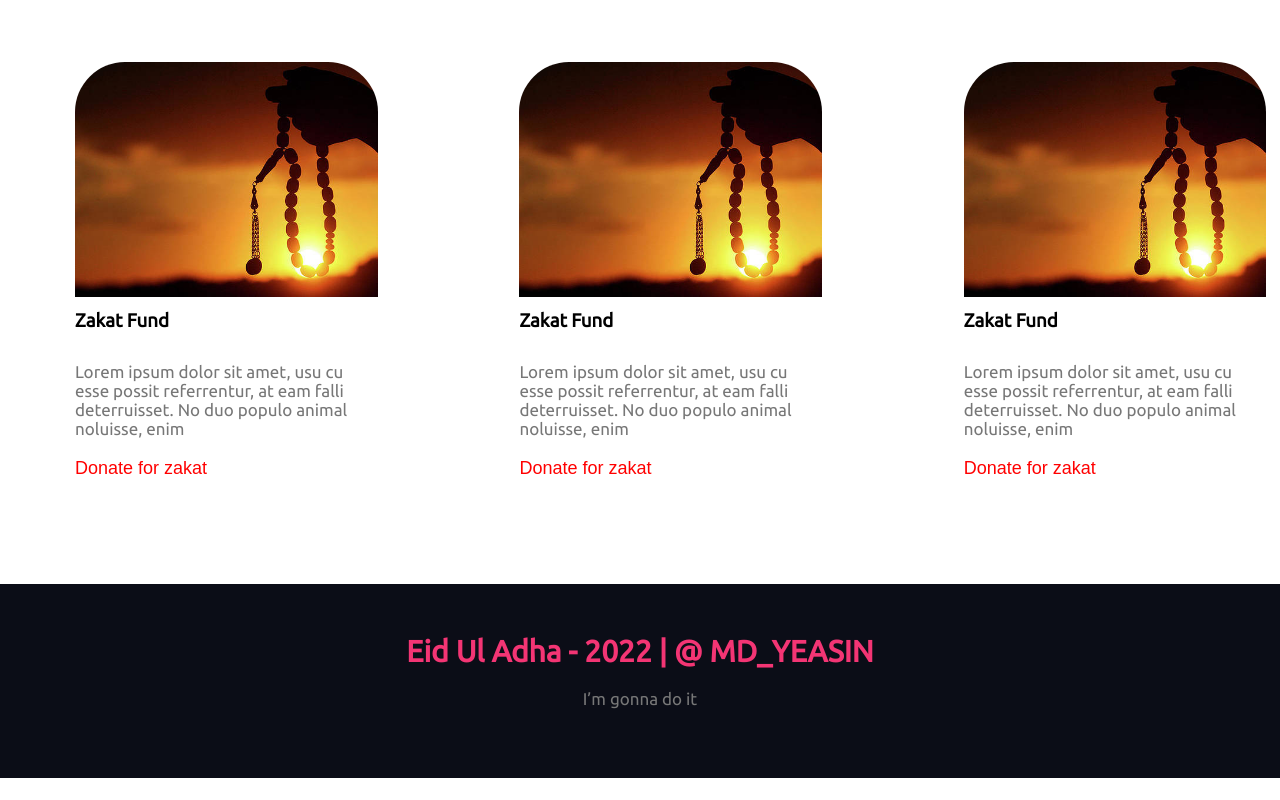
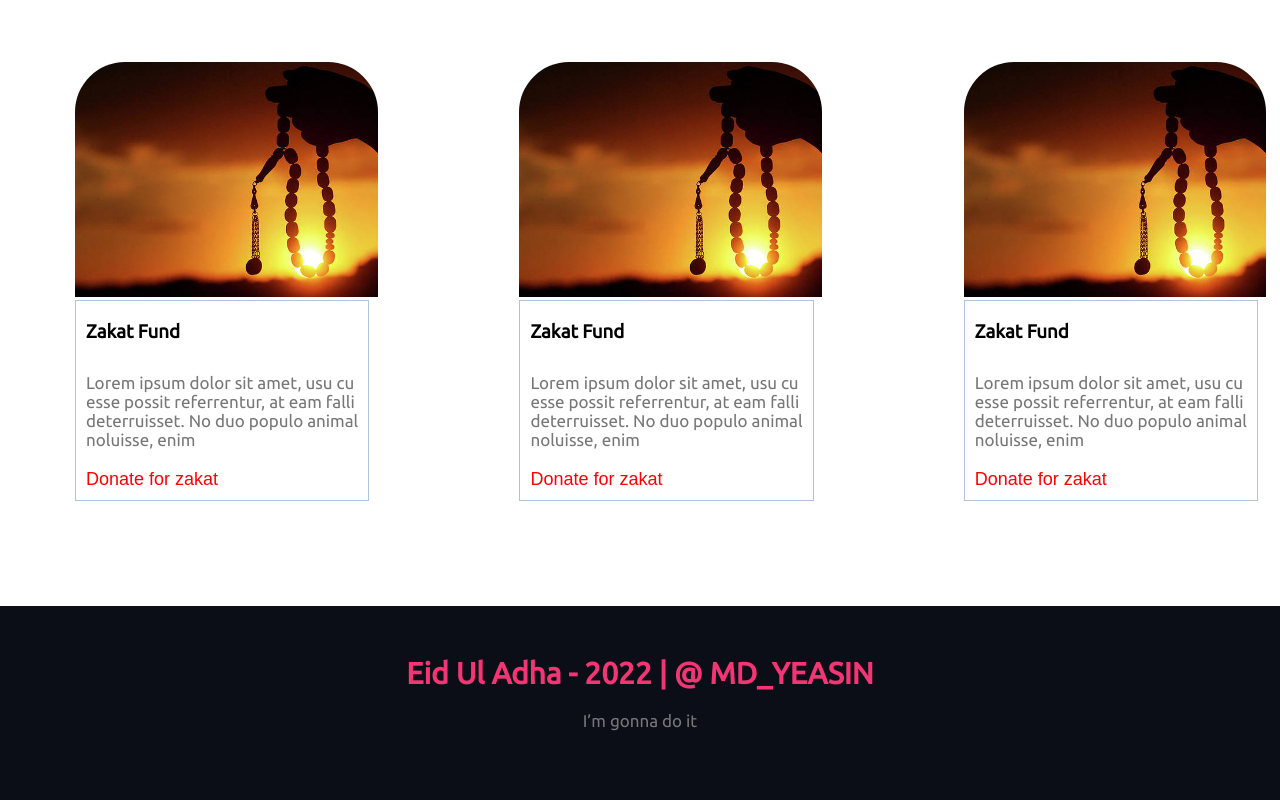
Before and after one commit to ayeasin14/eid-zakat, a plain HTML site: page index.html in a window 1280 px wide. Shown: the part 3938-4738 px from the top of the page. Before the commit the page ends 4716 px from the top, so only its background shows below. Drawn offline with Linux system fonts and the light colour scheme.

Commit message:
css changes added

```diff
--- a/index.html
+++ b/index.html
@@ -173,6 +173,7 @@
             <div class="zakat-sec">
                 <div class="zakat-fund">
                     <img class="zakatimg" src="images/tasbi.jpg" alt="tasbi">
+                    <div class="border">
                         <h3>Zakat Fund</h3>
                         <p>Lorem ipsum dolor sit amet, usu cu esse possit referrentur, at eam falli deterruisset. No duo
                             populo
@@ -180,23 +181,27 @@
                         <a href="http://google.com">Donate for zakat</a>
 
                     </div>
+                </div>
                 <div class="zakat-fund">
                     <img class="zakatimg" src="images/tasbi.jpg" alt="tasbi">
+                    <div class="border">
                         <h3>Zakat Fund</h3>
                         <p>Lorem ipsum dolor sit amet, usu cu esse possit referrentur, at eam falli deterruisset. No duo
                             populo
                             animal noluisse, enim</p>
                         <a href="http://google.com">Donate for zakat</a>
+                    </div>
 
                 </div>
                 <div class="zakat-fund">
                     <img class="zakatimg" src="images/tasbi.jpg" alt="tasbi">
+                    <div class="border">
                         <h3>Zakat Fund</h3>
                         <p>Lorem ipsum dolor sit amet, usu cu esse possit referrentur, at eam falli deterruisset. No duo
                             populo
                             animal noluisse, enim</p>
                         <a href="http://google.com">Donate for zakat</a>
-
+                    </div>
                 </div>
             </div>
         </section>
--- a/styles.css
+++ b/styles.css
@@ -147,6 +147,7 @@ a {
     width: 23%;
     margin: 55px;
     padding: 20px;
+    /* border: 1px solid lightgray; */
 }
 
 .zakat-fund img {
@@ -161,6 +162,12 @@ h3 {
 
 .zakat-sec {
     display: flex;
+
+}
+
+.border {
+    border: 1px solid lightsteelblue;
+    padding: 10px;
 }
 
 .zakat-fund a {
```
Lines whose indentation alone changed are shown as unchanged.
